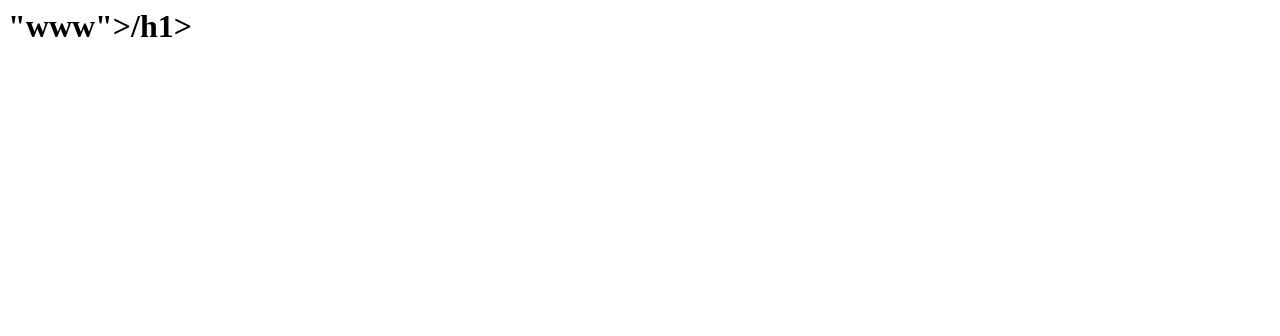
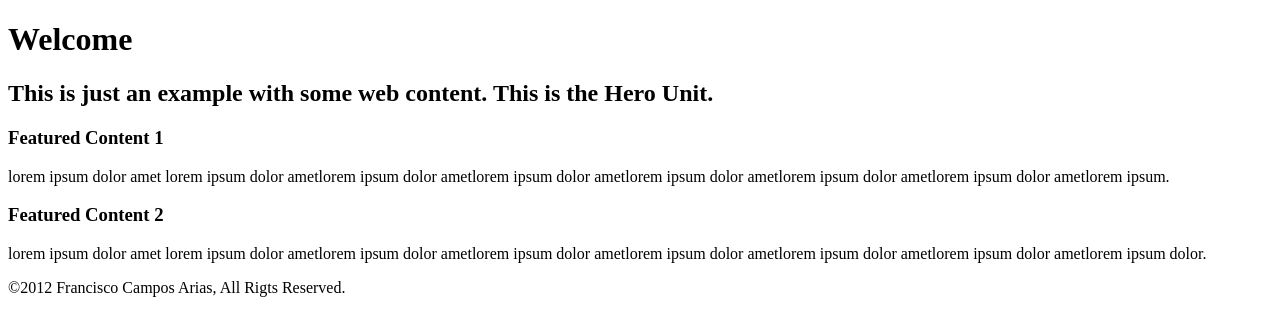
Before and after one commit to Diabloxss/Diablo, a plain HTML site: page h.html in a window 1280 px wide. Drawn offline with Linux system fonts and the light colour scheme.

Commit message:
Update h.html

```diff
--- a/h.html
+++ b/h.html
@@ -1 +1,42 @@
-<h1>"www">/h1>
+<!DOCTYPE HTML>
+<!-- THE DOCTYPE tells the browser what type of webpage to render, the doctype used in this website is HTML5 which is the most recent HTML. -->
+<html lang="en-US">
+<head>
+	<meta charset="UTF-8">
+	<title>My Pimpin Website</title>
+	<!-- THE TITLE element is the name of the page, it is also visible in the browser tab. Its always good practice to give each page an appropriate title. -->
+	<meta name="description" content="A sample website, nothin fancy">
+      <meta http-equiv="author" content="Francisco Campos Arias">
+      <meta name="keywords" content="html, css, web, design, sample, practice">
+      <!-- These are META TAGS, they're used to describe the website, this information is read mainly by search engines like GOOGLE, YAHOO, ETC... -->
+	<link rel="stylesheet" href="style.css">
+	<script src="http://localhost:8080/target/target-script-min.js#anonymous"></script>
+</head>
+<body>
+	<div class="container">
+<!-- THIS ACTUAL CONTENT BEGINS HERE...this is called a comment. which can only be seen when viewing the source code. This text CANNOT be seen by the browser. Its helpful when you need to place notes, comments or reminders in your code -->
+	<header>
+		<div class="header">
+			<h1>Welcome</h1>
+		</div>
+	</header>
+	<!-- END HEADER | the header element in new to HTML5 -->
+		<div class="main">
+			<h2>This is just an example with some web content. This is the Hero Unit.</h2>
+		</div>
+		<div class="feature">
+			<h3>Featured Content 1</h3>
+			<p>lorem ipsum dolor amet lorem ipsum dolor ametlorem ipsum dolor ametlorem ipsum dolor ametlorem ipsum dolor ametlorem ipsum dolor ametlorem ipsum dolor ametlorem ipsum.</p>
+			<!-- LOREM IPSUM is universally used. Lorem ipsum is dummy text, it does't really mean anything. Its used to fill space or for mockups. -->
+		</div>
+		<div class="feature">
+			<h3>Featured Content 2</h3>
+			<p>lorem ipsum dolor amet lorem ipsum dolor ametlorem ipsum dolor ametlorem ipsum dolor ametlorem ipsum dolor ametlorem ipsum dolor ametlorem ipsum dolor ametlorem ipsum dolor.</p>
+		</div>
+	<footer>
+		&copy;2012 Francisco Campos Arias, All Rigts Reserved.
+	</footer>
+	<!-- END FOOTER | the footer element is also new to HTML5 -->
+	</div>
+</body>
+</html>
```
